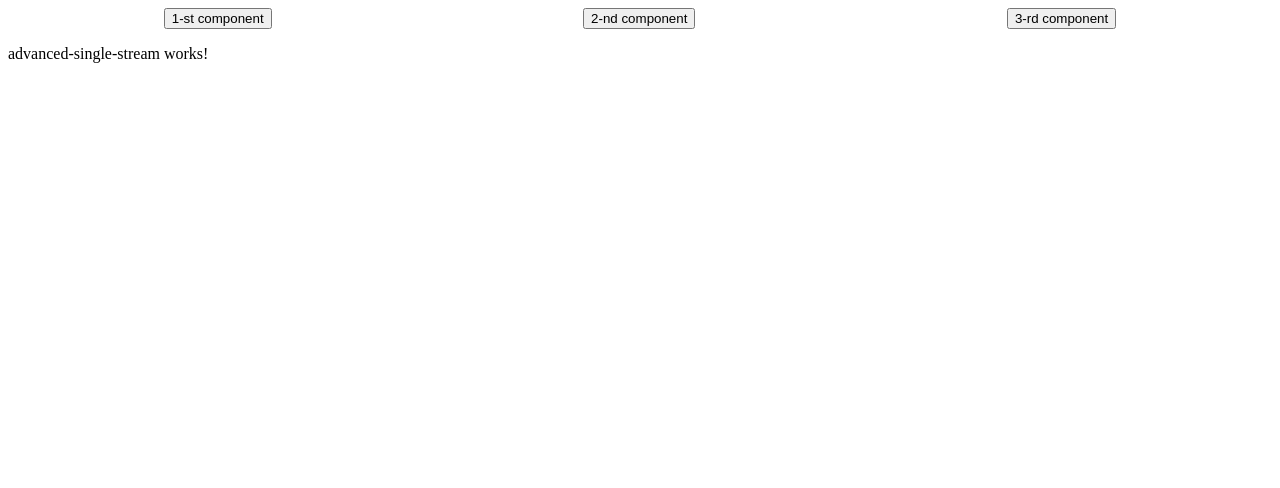
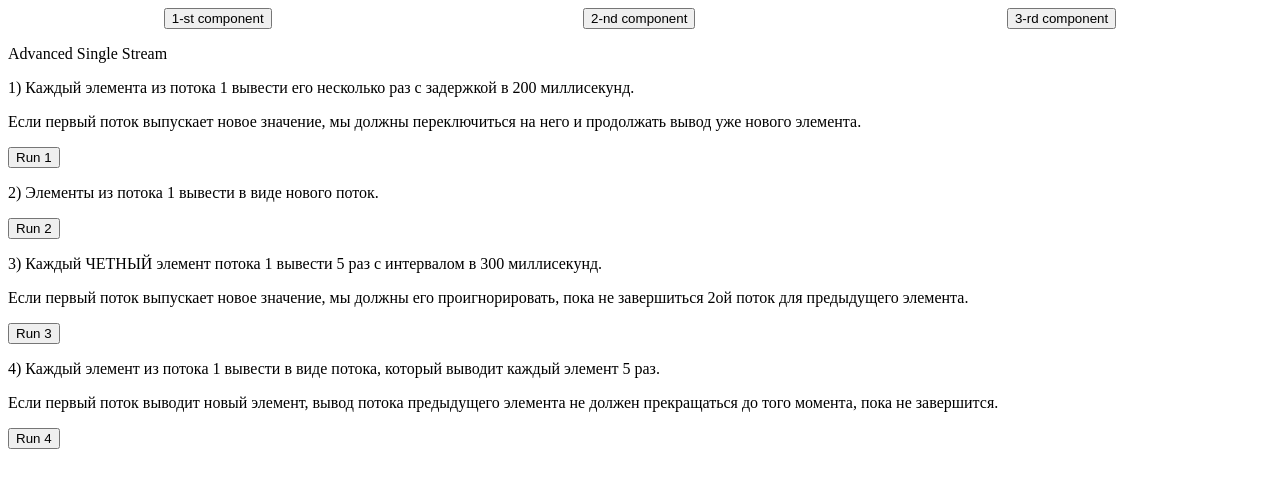
Before and after one commit to Sputnavi/RxJsTask, an Angular app: page /advanced-single-stream in a window 1280 px wide. Shown: the top 488 px of the page. Built offline with nearby package versions, Linux system fonts and the light colour scheme.

Commit message:
Finish third component

```diff
--- a/src/app/advanced-single-stream/advanced-single-stream.component.html
+++ b/src/app/advanced-single-stream/advanced-single-stream.component.html
@@ -1 +1,16 @@
-<p>advanced-single-stream works!</p>
+<p>Advanced Single Stream</p>
+
+<p>1) Каждый элемента из потока 1 вывести его несколько раз с задержкой в 200 миллисекунд.</p>
+<p>Если первый поток выпускает новое значение, мы должны переключиться на него и продолжать вывод уже нового элемента.</p>
+<button (click)="run1()">Run 1</button>
+
+<p>2) Элементы из потока 1 вывести в виде нового поток.</p>
+<button (click)="run2()">Run 2</button>
+
+<p>3) Каждый ЧЕТНЫЙ элемент потока 1 вывести 5 раз с интервалом в 300 миллисекунд.</p>
+<p>Если первый поток выпускает новое значение, мы должны его проигнорировать, пока не завершиться 2ой поток для предыдущего элемента.</p>
+<button (click)="run3()">Run 3</button>
+
+<p>4) Каждый элемент из потока 1 вывести в виде потока, который выводит каждый элемент 5 раз.</p>
+<p>Если первый поток выводит новый элемент, вывод потока предыдущего элемента не должен прекращаться до того момента, пока не завершится.</p>
+<button (click)="run4()">Run 4</button>
--- a/src/app/advanced-single-stream/advanced-single-stream.component.ts
+++ b/src/app/advanced-single-stream/advanced-single-stream.component.ts
@@ -1,4 +1,5 @@
 import { Component } from '@angular/core';
+import { interval, take, map, filter, of, delay, repeat } from 'rxjs';
 
 @Component({
   selector: 'app-advanced-single-stream',
@@ -6,5 +7,26 @@ import { Component } from '@angular/core';
   styleUrls: ['./advanced-single-stream.component.css']
 })
 export class AdvancedSingleStreamComponent {
+  run1(): void {
+    const numbers = interval(1000).pipe(take(20));
+    const subscribe = numbers.subscribe(x => of(x).pipe(delay(200),repeat(1000)).subscribe(x => console.log(x)));
+  }
 
+  run2(): void {
+    const numbers = interval(1000).pipe(take(20));
+    const tookNumbers = numbers.pipe(take(7));
+    const subscribe = tookNumbers.subscribe(x => console.log(x));
+  }
+
+  run3(): void {
+    const numbers = interval(1000).pipe(take(20));
+    const evenNumbers = numbers.pipe(filter(x => x % 2 == 0));
+    const subscribe = evenNumbers.subscribe(x => console.log(x));
+  }
+
+  run4(): void {
+    const numbers = interval(1000).pipe(take(20));
+    const evenNumbers = numbers.pipe(filter(x => x % 2 == 0));
+    const subscribe = evenNumbers.subscribe(x => console.log(x));
+  }
 }
--- a/src/app/multiple-streams/multiple-streams.component.html
+++ b/src/app/multiple-streams/multiple-streams.component.html
@@ -1 +1,11 @@
-<p>multiple-streams works!</p>
+<p>Multiple Streams</p>
+
+<p>1) Выводить массив последних испускаемых значений их всех 3 потоков когда любой из потоков испускает новое значение.</p>
+<p>Начинать выводить значения нужно после того, как все 3 потока испустили хотя бы 1 значение.</p>
+<button (click)="run1()">Run 1</button>
+
+<p>2) Вывести последние значения всех 3 потоков когда они завершились.</p>
+<button (click)="run2()">Run 2</button>
+
+<p>3) Выводить значения всех 3 потоков когда они все испустили новые значения.</p>
+<button (click)="run3()">Run 3</button>
--- a/src/app/multiple-streams/multiple-streams.component.ts
+++ b/src/app/multiple-streams/multiple-streams.component.ts
@@ -1,4 +1,5 @@
 import { Component } from '@angular/core';
+import { interval, take, map, filter, combineAll, zip, combineLatest, last } from 'rxjs';
 
 @Component({
   selector: 'app-multiple-streams',
@@ -6,5 +7,37 @@ import { Component } from '@angular/core';
   styleUrls: ['./multiple-streams.component.css']
 })
 export class MultipleStreamsComponent {
+  run1(): void {
+    const source1 = interval(200).pipe(take(10),map((val) => 'source1 val = ' + val));
+    const source2 = interval(300).pipe(take(10),map((val) => 'source2 val = ' + val));
+    const source3 = interval(400).pipe(take(10),map((val) => 'source3 val = ' + val));
 
+    const combined = combineLatest([source1, source2, source3]);
+
+    const subscribe = combined.subscribe(([x1, x2, x3]) => console.log(x1, x2, x3));
+  }
+
+  run2(): void {
+    const source1 = interval(200).pipe(take(10),map((val) => 'source1 val = ' + val));
+    const source2 = interval(300).pipe(take(10),map((val) => 'source2 val = ' + val));
+    const source3 = interval(400).pipe(take(10),map((val) => 'source3 val = ' + val));
+
+    const last1 = source1.pipe(last());
+    const last2 = source2.pipe(last());
+    const last3 = source3.pipe(last());
+
+    const combined = zip([last1, last2, last3]);
+
+    const subscribe = combined.subscribe(([x1, x2, x3]) => console.log(x1, x2, x3));
+  }
+
+  run3(): void {
+    const source1 = interval(200).pipe(take(10),map((val) => 'source1 val = ' + val));
+    const source2 = interval(300).pipe(take(10),map((val) => 'source2 val = ' + val));
+    const source3 = interval(400).pipe(take(10),map((val) => 'source3 val = ' + val));
+
+    const combined = zip(source1, source2, source3);
+
+    const subscribe = combined.subscribe(x => console.log(x));
+  }
 }
--- a/src/app/simple-single-stream/simple-single-stream.component.html
+++ b/src/app/simple-single-stream/simple-single-stream.component.html
@@ -4,7 +4,7 @@
 <button (click)="run1()">Run 1</button>
 
 <p>2) Взять первые 7 значений из потока.</p>
-<button (click)="run2()">Run 2)</button>
+<button (click)="run2()">Run 2</button>
 
 <p>3) Взять из потока элементы, которые делятся на 2.</p>
-<button (click)="run3()">Run 3)</button>
+<button (click)="run3()">Run 3</button>
```
